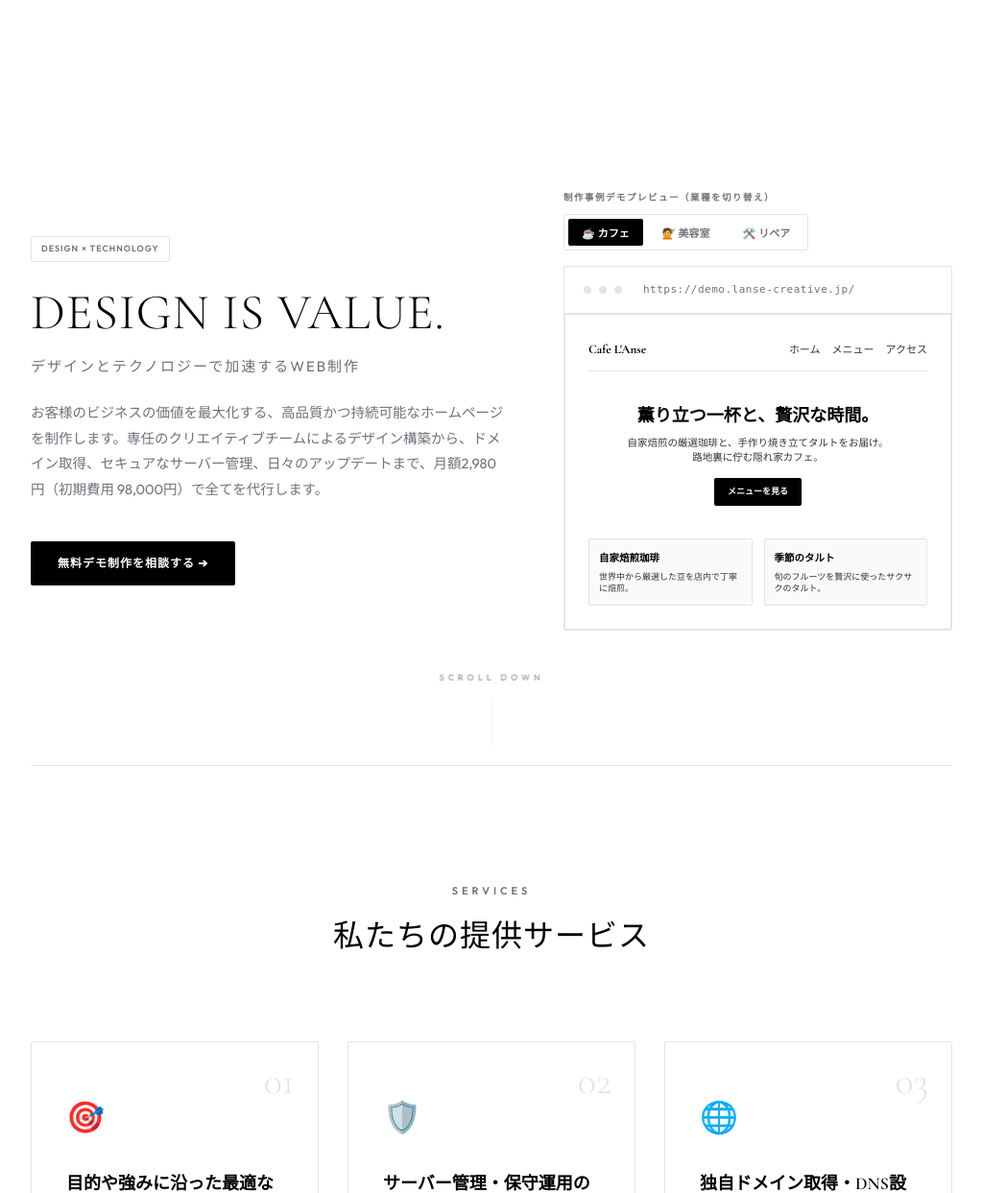
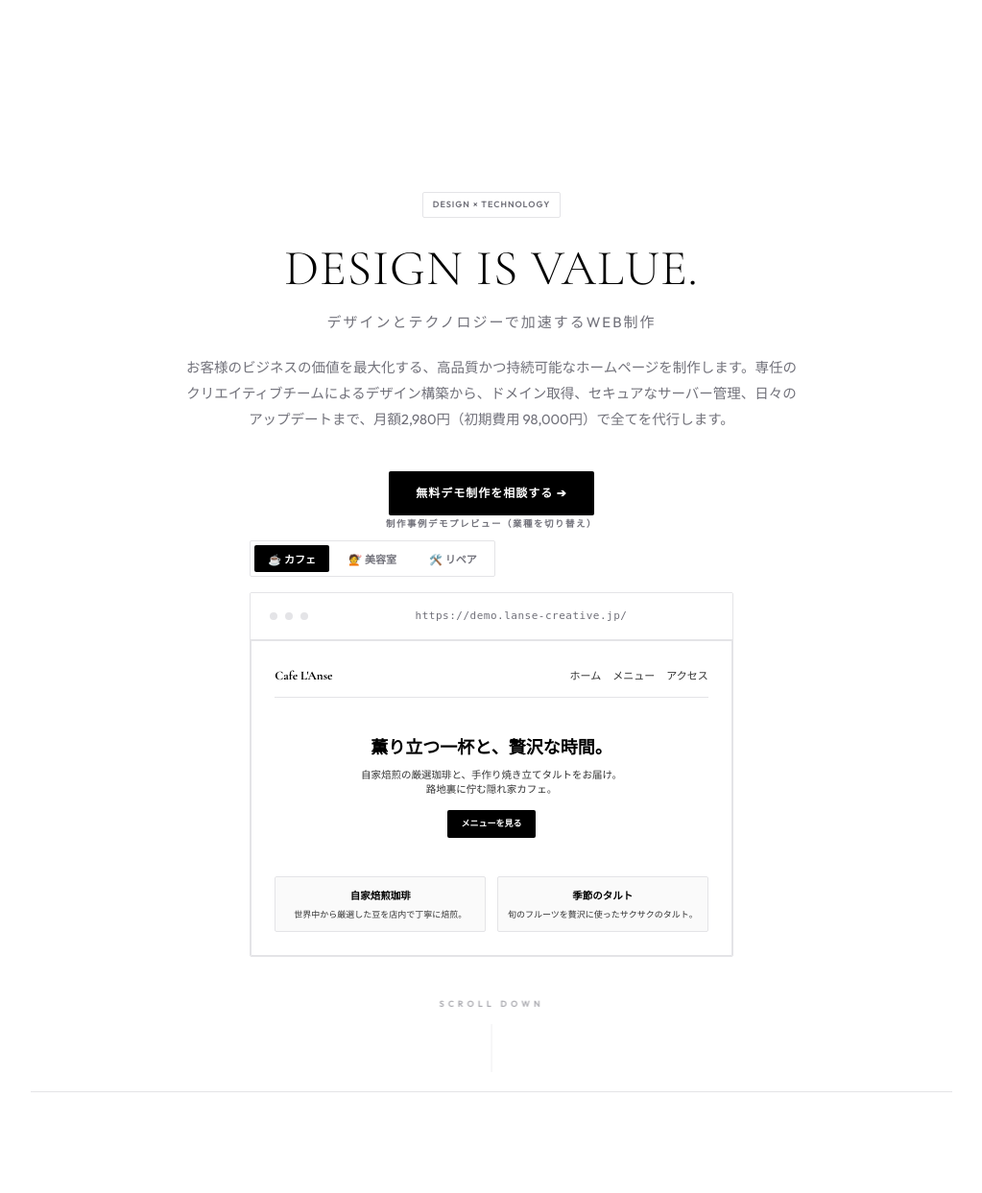
Before and after one commit to MYST0518/L-Anse-Creative, a FastAPI app: page / in a window 1280 px wide. Shown: the part 136-1379 px from the top of the page at 96% size, without its empty margins (128-1151 px from the left). Run offline with FastAPI, Linux system fonts and the light colour scheme; some libraries are stand-ins or nearby versions.

Commit message:
Deploy static static/dashboard.css to GitHub Pages root

```diff
--- a/static/dashboard.css
+++ b/static/dashboard.css
@@ -500,14 +500,16 @@ select.form-control {
 .hero-container {
   position: relative;
   z-index: 2;
-  display: grid;
-  grid-template-columns: 1.1fr 0.9fr;
-  gap: 60px;
+  display: flex;
+  flex-direction: column;
   align-items: center;
+  text-align: center;
 }
 
 .hero-text {
-  text-align: left;
+  text-align: center;
+  max-width: 800px;
+  margin: 0 auto;
 }
 
 .hero-text h1 {
@@ -541,7 +543,9 @@ select.form-control {
   margin-bottom: 40px;
   line-height: 1.85;
   font-weight: 400;
-  max-width: 550px;
+  max-width: 650px;
+  margin-left: auto;
+  margin-right: auto;
 }
 
 /* Vertical Scroll Down Indicator */
```
